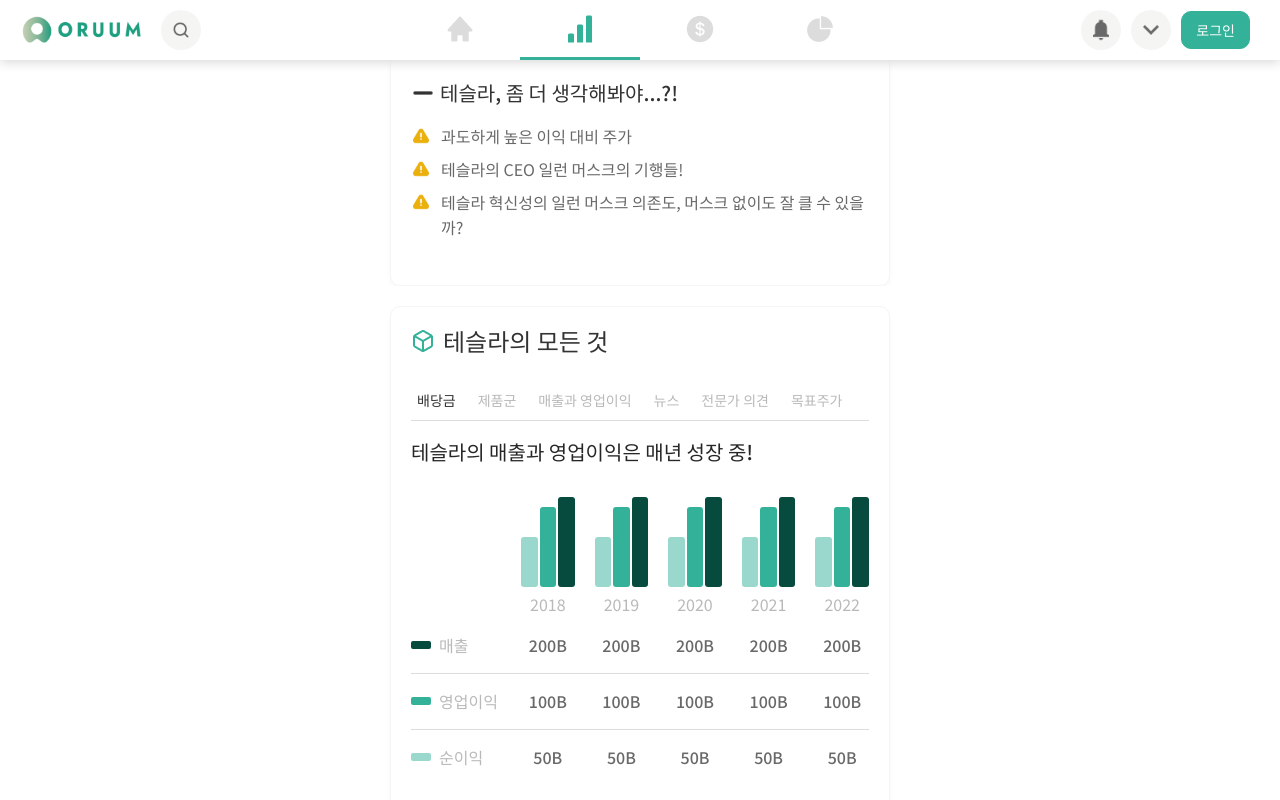
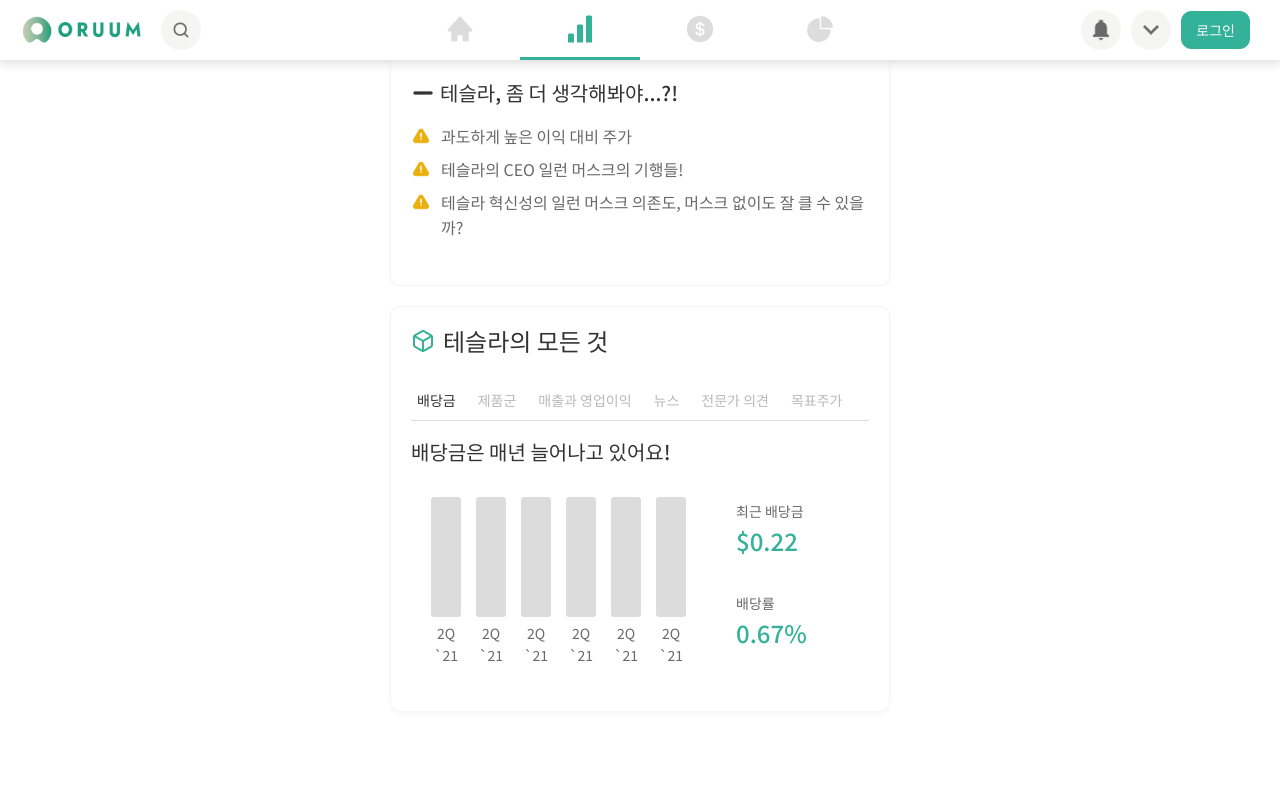
Before and after one commit to GBSIM/oruum_frontend, a React (Create React App) app: page /Stock in a window 1280 px wide. Both pictures are taken after a click on the button "배당금". Shown: the part 1053-1853 px from the top of the page. Built offline with nearby package versions, Linux system fonts and the light colour scheme.

Commit message:
add stock product and dividend

```diff
--- a/src/components/library/ui/stock/StockDetail/StockDetail.js
+++ b/src/components/library/ui/stock/StockDetail/StockDetail.js
@@ -1,10 +1,25 @@
 import './StockDetail.css';
 import StockIncome from '../StockIncome/StockIncome';
+import StockDividend from '../StockDividend/StockDividend';
+import StockProducts from '../StockProducts/StockProducts';
 import { useSelector,useDispatch } from "react-redux";
 import { changeDetailMenu } from '../../../../../_reducers/stock';
 
 export default function StockDetail() {
-    const {koreanName} = useSelector(state => state.stock);
+    const {koreanName,detailStockMenu} = useSelector(state => state.stock);
+
+    console.log(detailStockMenu);
+
+    let detailContents;
+    if (detailStockMenu === '배당금') {
+        detailContents = <StockDividend></StockDividend>
+    } else if (detailStockMenu === '매출과 영업이익') {
+        detailContents = <StockIncome></StockIncome>
+    } else if (detailStockMenu === '제품군') {
+        detailContents = <StockProducts></StockProducts>
+    } else {
+        detailContents = <StockIncome></StockIncome>
+    }
 
     return (
         <div>
@@ -17,7 +32,7 @@
             <StockDetailSelector></StockDetailSelector>
             <div>
                 <div style={{height:'15px'}}></div>
-                <StockIncome></StockIncome>
+                {detailContents}
             </div>
             <div style={{height:'30px'}}></div>
         </div>
--- /dev/null
+++ b/src/components/library/ui/stock/StockDividend/StockDividend.css
@@ -0,0 +1,43 @@
+.stock-dividend-container {
+    display: flex;
+    flex-direction: row;
+    align-items: center;
+}
+
+.stock-dividend-bar-graph-container {
+    display: flex;
+    flex-direction: row;
+    align-items: center;
+    column-gap: 15px;
+    padding-left: 20px;
+}
+
+.stock-dividend-period-text {
+    font-size: 14px;
+    color: #696969;
+}
+
+.stock-dividend-highlight {
+    padding-left: 50px;
+}
+
+.stock-dividend-bar {
+    width: 30px;
+    border-radius: 3px;
+    background: #DCDCDC;
+}
+
+@media (max-width:600px) {
+    .stock-dividend-period-text {
+        font-size: 12px;
+    }
+    .stock-dividend-bar {
+        width: 25px;
+    }
+    .stock-dividend-bar-graph-container {
+        column-gap: 10px;
+    }
+    .stock-dividend-highlight {
+        padding-left: 30px;
+    }
+}
--- /dev/null
+++ b/src/components/library/ui/stock/StockDividend/StockDividend.js
@@ -0,0 +1,41 @@
+import './StockDividend.css';
+
+export default function StockDividend() {
+    return (
+        <div>
+            <h3 style={{margin:'0',color:'#333333'}}>배당금은 매년 늘어나고 있어요!</h3>
+            <div style={{height:'30px'}}></div>
+            <div className='stock-dividend-container'>
+                <div className='stock-dividend-bar-graph-container'>
+                    <Dividend></Dividend>
+                    <Dividend></Dividend>
+                    <Dividend></Dividend>
+                    <Dividend></Dividend>
+                    <Dividend></Dividend>
+                    <Dividend></Dividend>
+                </div>
+                <div className='stock-dividend-highlight'>
+                    <span style={{fontSize:'14px',color:'#696969'}}>최근 배당금</span>
+                    <h2 style={{color:'#34B199'}}>$0.22</h2>
+                    <div style={{height:'20px'}}></div>
+                    <span style={{fontSize:'14px',color:'#696969'}}>배당률</span>
+                    <h2 style={{color:'#34B199'}}>0.67%</h2>
+                </div>
+            </div>
+        </div>
+    )
+}
+
+function Dividend() {
+    return (
+        <div>
+            <div className='stock-dividend-bar' style={{height:'120px'}}></div>
+            <div style={{display:'flex',flexDirection:'row',justifyContent:'center'}}>
+                <span className='stock-dividend-period-text' style={{marginTop:'5px'}}>2Q</span>
+            </div>
+            <div style={{display:'flex',flexDirection:'row',justifyContent:'center'}}>
+                <span className='stock-dividend-period-text' >`21</span>
+            </div>
+        </div>
+    )
+}
--- /dev/null
+++ b/src/components/library/ui/stock/StockProducts/StockProducts.css
@@ -0,0 +1,42 @@
+.stock-product-container {
+    display: flex;
+    flex-direction: row;
+    align-items: center;
+    padding: 10px 0px 10px 0px;
+    width: 100%;
+    border-radius: 10px;
+}
+
+.stock-product-container:hover {
+    background: #FBFBFB;
+}
+
+.stock-product-image {
+    width: 50px;
+    height: 50px;
+    border-radius: 25px;
+    object-fit: cover;
+}
+
+.stock-product-name {
+    color: #333;
+    margin: 0;
+    background: rgba(0,0,0,0);
+}
+
+.stock-product-information-container {
+    display: flex;
+    flex-direction: row;
+    align-items: center;
+    background: rgba(0,0,0,0);
+}
+
+.stock-product-information-title {
+    color: #B9B9B9;
+    background: rgba(0,0,0,0);
+}
+
+.stock-product-information-value {
+    color: #333;
+    background: rgba(0,0,0,0);
+}
--- /dev/null
+++ b/src/components/library/ui/stock/StockProducts/StockProducts.js
@@ -0,0 +1,60 @@
+import './StockProducts.css';
+
+export default function StockProducts() {
+    return (
+        <div>
+            <StockProduct
+                image={require('../../images/image/image_product_example.png')}
+                name='아이폰'
+                salesRatio={52.4}
+                yearlyGrowthPercentage={16.2}></StockProduct>
+            <StockProduct
+                image={require('../../images/image/image_product_example.png')}
+                name='서비스'
+                salesRatio={52.4}
+                yearlyGrowthPercentage={16.2}></StockProduct>
+            <StockProduct
+                image={require('../../images/image/image_product_example.png')}
+                name='웨어러블기기'
+                salesRatio={52.4}
+                yearlyGrowthPercentage={16.2}></StockProduct>
+            <StockProduct
+                image={require('../../images/image/image_product_example.png')}
+                name='맥'
+                salesRatio={52.4}
+                yearlyGrowthPercentage={16.2}></StockProduct>
+            <StockProduct
+                image={require('../../images/image/image_product_example.png')}
+                name='아이패드'
+                salesRatio={52.4}
+                yearlyGrowthPercentage={16.2}></StockProduct>
+        </div>
+    )
+}
+
+function StockProduct(props) {
+    return (
+        <button className="stock-product-container">
+            <img src={props.image} className='stock-product-image'></img>
+            <div style={{width:'15px'}}></div>
+            <div style={{background:'rgba(0,0,0,0)'}}>
+                <div className='stock-product-information-container'>
+                    <h3 className="stock-product-name">
+                        {props.name}
+                    </h3>
+                </div>
+                <div className="stock-product-information-container">
+                    <span className="stock-product-information-title">
+                        매출비율
+                    </span>
+                    <div style={{width:'5px'}}></div>
+                    <span className="stock-product-information-value">{props.salesRatio}%</span>
+                    <div style={{width:'15px'}}></div>
+                    <span className="stock-product-information-title">연성장률</span>
+                    <div style={{width:'5px'}}></div>
+                    <span className="stock-product-information-value">{props.yearlyGrowthPercentage}%</span>
+                </div>
+            </div>
+        </button>
+    )
+}
--- a/src/components/library/ui/unit/Calendar/Calendar.js
+++ b/src/components/library/ui/unit/Calendar/Calendar.js
@@ -12,8 +12,6 @@
     const [activatedDate,setActivatedDate] = useState(today.getDate());
 
     const [daySpanList, dayList] = getDayList(year,month,activatedDate);
-
-    console.log(dayList);
 
     const increaseMonth = () => {
         if (month === 11) {
```
Also changed, not shown: src/components/library/ui/images/image/image_product_example.png (added).
